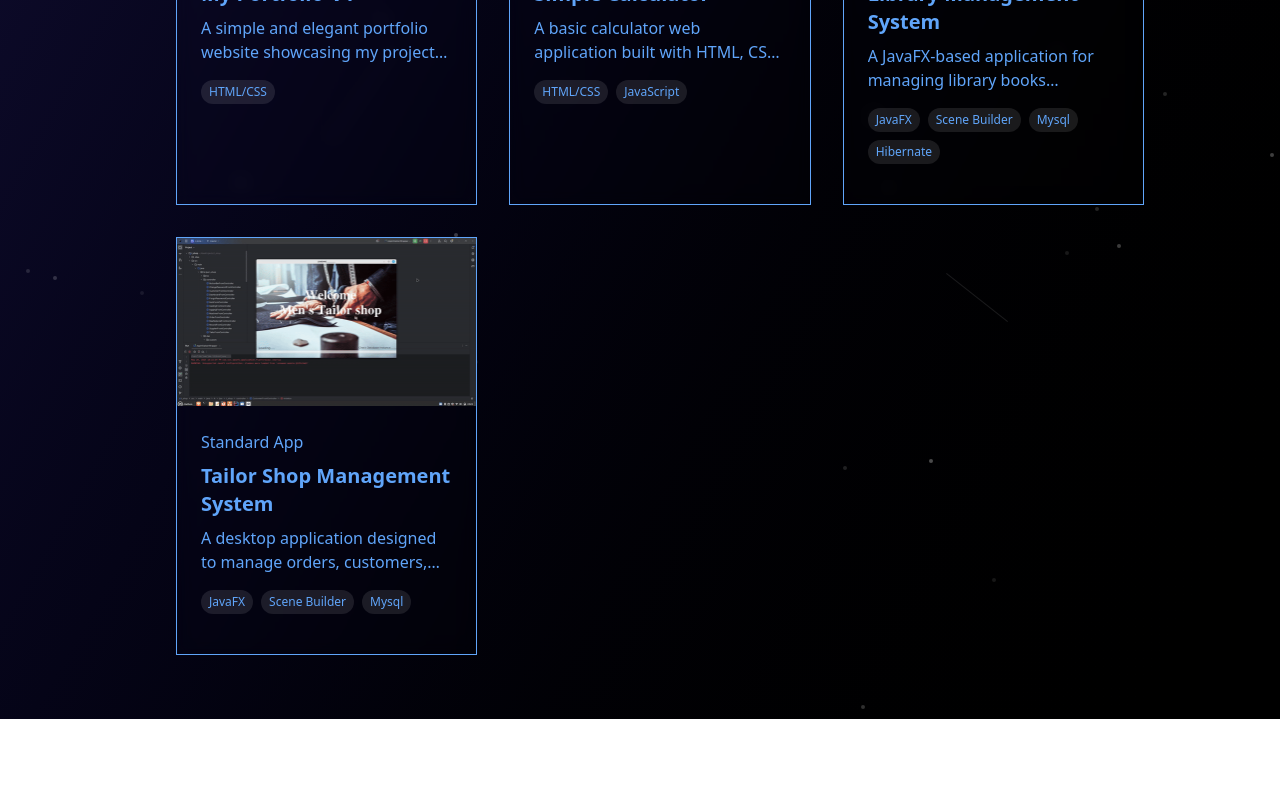
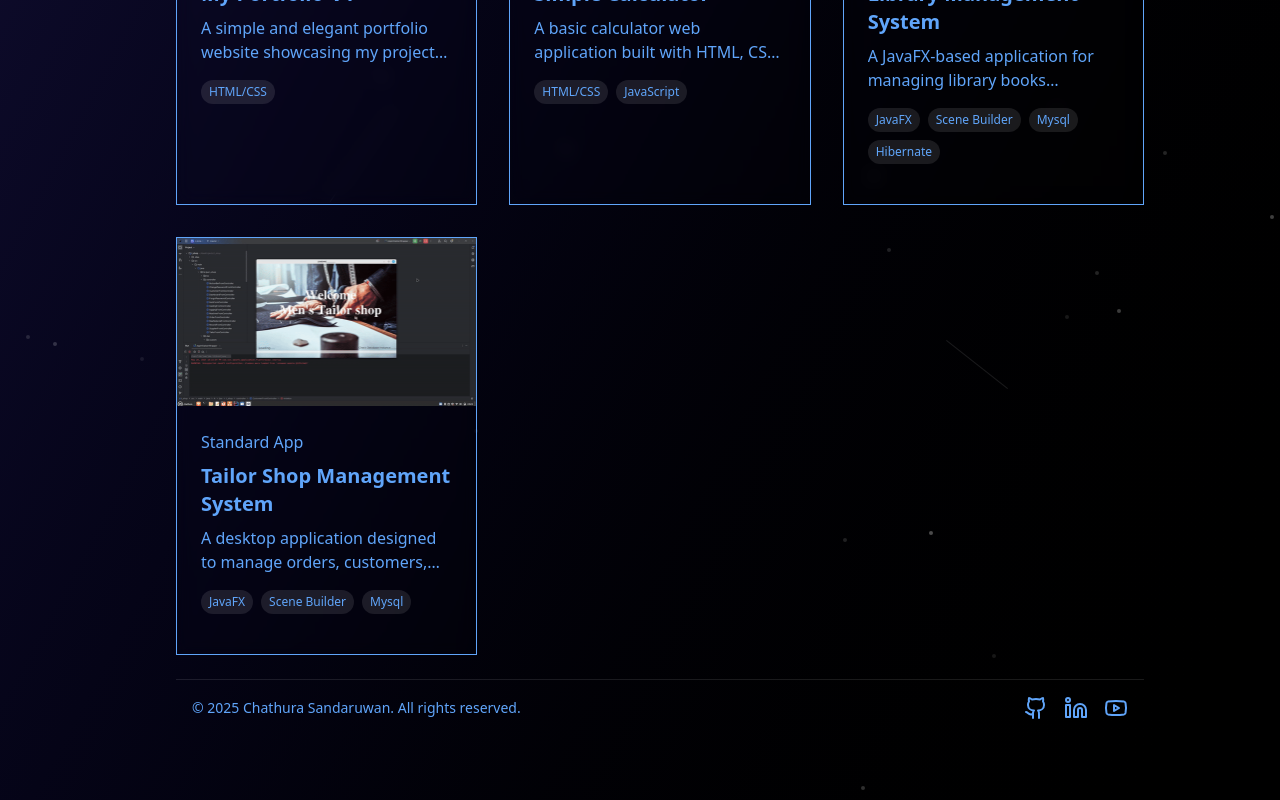
Before and after one commit to chathurasandaruwan/My-portfolio-React, a React (Vite) app: page /projects in a window 1280 px wide. Shown: the part 1606-2406 px from the top of the page. Before the commit the page ends 2325 px from the top, so only its background shows below. Built offline with nearby package versions, Linux system fonts and the light colour scheme.

Commit message:
create footer section

```diff
--- /dev/null
+++ b/src/components/Footer.tsx
@@ -0,0 +1,42 @@
+import {Github, Linkedin, Youtube} from "lucide-react";
+
+export function Footer() {
+    return (
+        <footer className="mt-6 py-4 border-t border-white/10">
+            <div className="container mx-auto px-4">
+                <div className="flex flex-col md:flex-row justify-between items-center">
+                    <div className="mb-4 md:mb-0">
+                        <p className="text-sm">&copy; {new Date().getFullYear()} Chathura Sandaruwan. All rights
+                            reserved.</p>
+                    </div>
+                    <div className="flex space-x-4">
+                        <a
+                            href="https://github.com/chathurasandaruwan"
+                            target="_blank"
+                            rel="noopener noreferrer"
+                            className="w-6 h-6 hover:cursor-pointer hover:scale-110"
+                        >
+                            <Github className="w-6 h-6"/>
+                        </a>
+                        <a
+                            href="#"
+                            target="_blank"
+                            rel="noopener noreferrer"
+                            className="w-6 h-6 hover:cursor-pointer hover:scale-110"
+                        >
+                            <Linkedin className="w-6 h-6"/>
+                        </a>
+                        <a
+                            href="#"
+                            target="_blank"
+                            rel="noopener noreferrer"
+                            className="w-6 h-6 hover:cursor-pointer hover:scale-110"
+                        >
+                            <Youtube className="w-6 h-6"/>
+                        </a>
+                    </div>
+                </div>
+            </div>
+        </footer>
+    );
+}
--- a/src/components/Projects.tsx
+++ b/src/components/Projects.tsx
@@ -1,6 +1,7 @@
 import {useColor} from "../context/ColorContext.tsx";
 import {useState} from "react";
 import {ArrowRight, ExternalLink, Github} from "lucide-react";
+import {Footer} from "./Footer.tsx";
 
 export function Projects() {
     const {color} = useColor()
@@ -22,7 +23,7 @@ export function Projects() {
             description:
                 "A fully responsive Book Store with advanced filtering, cart functionality, and payment integration.",
             image: "src/assets/gif/project-1.gif",
-            tags: ["React", "TypeScript", "Tailwind CSS", "Redux","Node","Mysql","JWT"],
+            tags: ["React", "TypeScript", "Tailwind CSS", "Redux", "Node", "Mysql", "JWT"],
             category: "Web App",
             liveLink: "#",
             githubLink: "https://github.com/chathurasandaruwan/Book-Store-frontend-react.git",
@@ -31,7 +32,7 @@ export function Projects() {
             title: "Book Store Admin Dashboard",
             description: "An admin panel for managing books, orders, and users. Features include role-based authentication, analytics, and real-time updates.",
             image: "src/assets/gif/project-2.gif",
-            tags: ["React", "TypeScript", "Tailwind CSS","Redux"],
+            tags: ["React", "TypeScript", "Tailwind CSS", "Redux"],
             category: "Web App",
             liveLink: "#",
             githubLink: "https://github.com/chathurasandaruwan/Book-Store-Admin-Panel-React.git",
@@ -61,7 +62,7 @@ export function Projects() {
             description:
                 "A Point-of-Sale system built with Spring and MySQL, offering product management, sales tracking, and invoice generation for retail businesses.",
             image: "src/assets/gif/project-5.gif",
-            tags: ["HTML/CSS", "JavaScript","Boostrap CSS", "Spring","Mysql"],
+            tags: ["HTML/CSS", "JavaScript", "Boostrap CSS", "Spring", "Mysql"],
             category: "Web App",
             liveLink: "#",
             githubLink: "https://github.com/chathurasandaruwan/POS-System-Main.git",
@@ -71,7 +72,7 @@ export function Projects() {
             description:
                 "A web-based version of the Green Shadow crop monitoring log system, with real-time data visualization and analysis.",
             image: "src/assets/gif/project-4.gif",
-            tags: ["HTML/CSS", "JavaScript","Boostrap CSS", "Spring Boot","Mysql","JWT"],
+            tags: ["HTML/CSS", "JavaScript", "Boostrap CSS", "Spring Boot", "Mysql", "JWT"],
             category: "Web App",
             liveLink: "#",
             githubLink: "https://github.com/chathurasandaruwan/Green-Shadow-Frontend.git",
@@ -91,7 +92,7 @@ export function Projects() {
             description:
                 "A basic calculator web application built with HTML, CSS, and JavaScript, supporting addition, subtraction, multiplication, and division.",
             image: "src/assets/gif/project-8.gif",
-            tags: ["HTML/CSS","JavaScript"],
+            tags: ["HTML/CSS", "JavaScript"],
             category: "UI/UX",
             liveLink: "#",
             githubLink: "https://github.com/chathurasandaruwan/Calculator-with-js.git",
@@ -145,7 +146,8 @@ export function Projects() {
                 <div className="grid gap-8 md:grid-cols-2 lg:grid-cols-3">
                     {filteredProjects.map((project, index) => (
                         <div key={index} className="group">
-                            <div className="overflow-hidden border border-border/50 bg-background/50 backdrop-blur-sm h-full hover:shadow-lg transition-shadow duration-300">
+                            <div
+                                className="overflow-hidden border border-border/50 bg-background/50 backdrop-blur-sm h-full hover:shadow-lg transition-shadow duration-300">
                                 <div className="relative overflow-hidden">
                                     <div className="aspect-video overflow-hidden">
                                         <img
@@ -154,59 +156,48 @@ export function Projects() {
                                             className="object-cover w-full h-full transition-transform duration-500 group-hover:scale-110"
                                         />
                                     </div>
-                                    <div className="absolute inset-0 bg-black/70 from-background/90 to-background/0 opacity-0 group-hover:opacity-100 transition-opacity duration-300 flex items-center justify-center gap-4">
+                                    <div
+                                        className="absolute inset-0 bg-black/70 from-background/90 to-background/0 opacity-0 group-hover:opacity-100 transition-opacity duration-300 flex items-center justify-center gap-4">
                                         <a
                                             href={project.liveLink}
                                             className="p-2 rounded-full bg-background/20 backdrop-blur-sm border-white/40 text-white hover:bg-white/30 hover:cursor-pointer"
                                         >
-                                            <ExternalLink className="h-5 w-5" />
+                                            <ExternalLink className="h-5 w-5"/>
                                         </a>
                                         <a
                                             href={project.githubLink}
                                             className="p-2 rounded-full bg-background/20 backdrop-blur-sm border-white/40 text-white hover:bg-white/30 hover:cursor-pointer"
                                         >
-                                            <Github className="h-5 w-5" />
+                                            <Github className="h-5 w-5"/>
                                         </a>
                                     </div>
                                 </div>
                                 <div className="p-6">
-                                    <div className="mb-2 bg-primary/10 text-primary border-primary/20">{project.category}</div>
+                                    <div
+                                        className="mb-2 bg-primary/10 text-primary border-primary/20">{project.category}</div>
                                     <h3 className="text-xl font-semibold mb-2">{project.title}</h3>
                                     <p className="text-muted-foreground mb-4 line-clamp-2">{project.description}</p>
                                     <div className="flex flex-wrap gap-2 mb-4">
                                         {project.tags.map((tag, tagIndex) => (
-                                            <span key={tagIndex} className="px-2 py-1 bg-white/10 text-muted-foreground text-xs rounded-full">
+                                            <span key={tagIndex}
+                                                  className="px-2 py-1 bg-white/10 text-muted-foreground text-xs rounded-full">
                         {tag}
                       </span>
                                         ))}
                                     </div>
-                                    <button className="group/btn hover:text-blue-500 inline-flex items-center border rounded-full p-2 md:hidden">
+                                    <button
+                                        className="group/btn hover:text-blue-500 inline-flex items-center border rounded-full p-2 md:hidden">
                                         View Project
-                                        <ArrowRight className="ml-2 h-4 w-4 transition-transform group-hover/btn:translate-x-1" />
+                                        <ArrowRight
+                                            className="ml-2 h-4 w-4 transition-transform group-hover/btn:translate-x-1"/>
                                     </button>
                                 </div>
                             </div>
                         </div>
                     ))}
                 </div>
-                    {/*<div className="grid gap-8 md:grid-cols-2 lg:grid-cols-3">
-                    {projects.map((project, index) => (
-                        <div key={index} className="rounded-lg bg-white/5 p-6 backdrop-blur-sm">
-                            <h2 className="mb-3 text-2xl font-semibold">{project.title}</h2>
-                            <p className="mb-4 text-lg" style={{opacity: 0.8}}>
-                                {project.description}
-                            </p>
-                            <div className="flex flex-wrap gap-2">
-                                {project.technologies.map((tech, techIndex) => (
-                                    <span key={techIndex} className="rounded-full bg-white/10 px-3 py-1 text-sm">
-                  {tech}
-                </span>
-                                ))}
-                            </div>
-                        </div>
-                    ))}
-                </div>*/}
-                </div>
+                <Footer/>
+            </div>
         </section>
-);
+    );
 }
```
